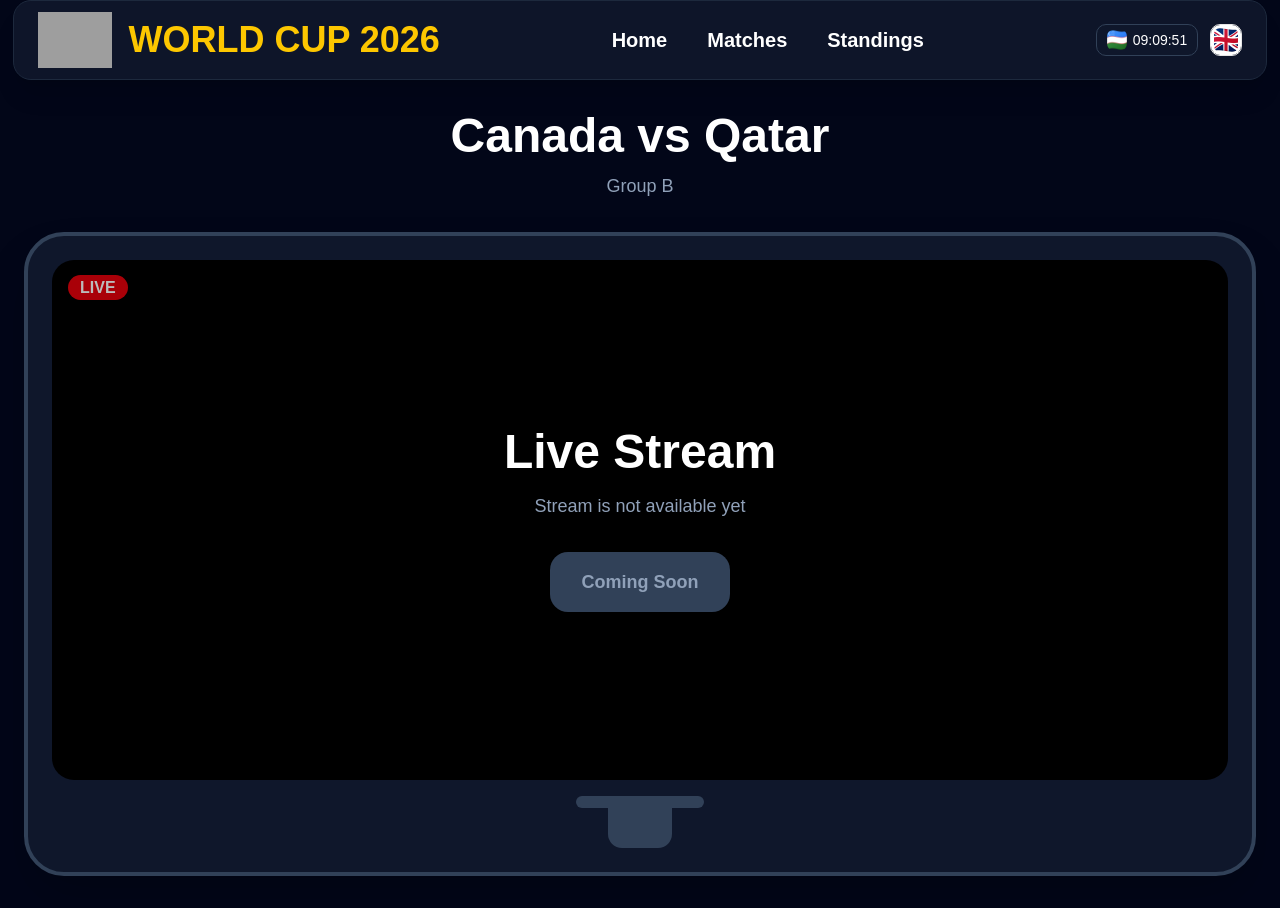
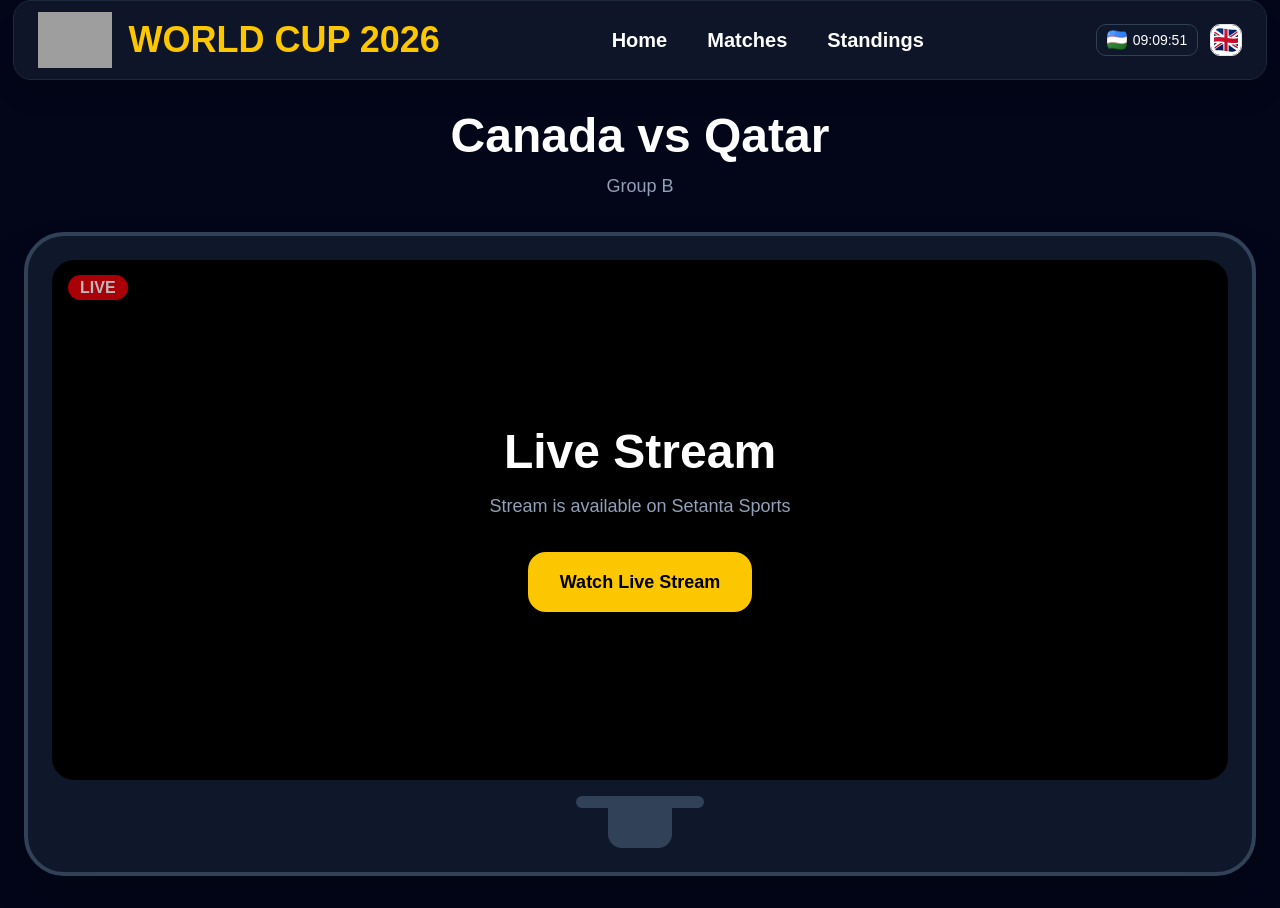
Before and after one commit to djurayevdavron/World-cup-2026-live, a React (Vite) app: page /live/10 in a window 1280 px wide. Built offline with nearby package versions, Linux system fonts and the light colour scheme; grey boxes are pictures that could not be loaded.

Commit message:
Update matchesData.js

```diff
--- a/src/data/matchesData.js
+++ b/src/data/matchesData.js
@@ -33,6 +33,7 @@ export const matches = [
   date: "2026-06-18",
   time: "21:00",
   status: "upcoming",
+  stream:"https://app.setantasports.com/live/304605"
 },
 
 {
@@ -45,6 +46,7 @@ export const matches = [
   date: "2026-06-19",
   time: "06:00",
   status: "upcoming",
+  stream:"https://app.setantasports.com/live/304608"
 },
 
 {
@@ -57,6 +59,7 @@ export const matches = [
   date: "2026-06-25",
   time: "06:00",
   status: "upcoming",
+  stream:"https://app.setantasports.com/live/304634"
 },
 
 {
@@ -69,6 +72,7 @@ export const matches = [
   date: "2026-06-25",
   time: "06:00",
   status: "upcoming",
+  stream:"https://app.setantasports.com/live/304633"
 },
 // GROUP B
 
@@ -91,11 +95,9 @@ export const matches = [
   awayTeam: "Switzerland",
   homeFlag: "/flags/qatar.png",
   awayFlag: "/flags/swits.png",
-  date: "2026-06-14",
-  time: "00:00",
-  status: "upcoming",
-
-  stream: "https://app.setantasports.com/live/304585"
+  homeScore: 1,
+  awayScore: 1,
+  status: "finished",
 },
 
 {
@@ -108,6 +110,7 @@ export const matches = [
   date: "2026-06-19",
   time: "00:00",
   status: "upcoming",
+  stream:"https://app.setantasports.com/live/304606"
 },
 
 {
@@ -120,6 +123,7 @@ export const matches = [
   date: "2026-06-19",
   time: "03:00",
   status: "upcoming",
+  stream:"https://app.setantasports.com/live/304607"
 },
 
 {
@@ -132,6 +136,7 @@ export const matches = [
   date: "2026-06-25",
   time: "00:00",
   status: "upcoming",
+  stream:"https://app.setantasports.com/live/304630"
 },
 
 {
@@ -144,6 +149,7 @@ export const matches = [
   date: "2026-06-25",
   time: "00:00",
   status: "upcoming",
+  stream:"https://app.setantasports.com/live/304629"
 },
 // GROUP C
 
@@ -154,10 +160,9 @@ export const matches = [
   awayTeam: "Marocco",
   homeFlag: "/flags/brazil.png",
   awayFlag: "/flags/marocco.png",
-  date: "2026-06-14",
-  time: "03:00",
-  status: "upcoming",
-  stream:"https://app.setantasports.com/live/304586"
+  homeScore: 1,
+  awayScore: 1,
+  status: "finished",
 },
 
 {
@@ -167,10 +172,9 @@ export const matches = [
   awayTeam: "Scotland",
   homeFlag: "/flags/haiti.png",
   awayFlag: "/flags/scotland.png",
-  date: "2026-06-14",
-  time: "06:00",
-  status: "upcoming",
-  stream:"https://app.setantasports.com/live/304587"
+  homeScore: 0,
+  awayScore: 1,
+  status: "finished",
 },
 
 {
@@ -183,6 +187,7 @@ export const matches = [
   date: "2026-06-20",
   time: "03:00",
   status: "upcoming",
+  stream:"https://app.setantasports.com/live/304610"
 },
 
 {
@@ -195,6 +200,7 @@ export const matches = [
   date: "2026-06-20",
   time: "05:30",
   status: "upcoming",
+  stream:"https://app.setantasports.com/live/304611"
 },
 
 {
@@ -207,6 +213,7 @@ export const matches = [
   date: "2026-06-25",
   time: "03:00",
   status: "upcoming",
+  stream:"https://app.setantasports.com/live/304631"
 },
 
 {
@@ -219,6 +226,7 @@ export const matches = [
   date: "2026-06-25",
   time: "03:00",
   status: "upcoming",
+  stream:"https://app.setantasports.com/live/304632"
 },
 // GROUP D
 
@@ -241,10 +249,9 @@ export const matches = [
   awayTeam: "Turkey",
   homeFlag: "/flags/australia.png",
   awayFlag: "/flags/turkey.png",
-  date: "2026-06-14",
-  time: "09:00",
-  status: "upcoming",
-  stream : "https://app.setantasports.com/live/304588"
+  homeScore: 2,
+  awayScore: 0,
+  status: "finished",
 },
 
 {
@@ -257,6 +264,7 @@ export const matches = [
   date: "2026-06-20",
   time: "00:00",
   status: "upcoming",
+  stream:"https://app.setantasports.com/live/304609"
 },
 
 {
@@ -269,6 +277,7 @@ export const matches = [
   date: "2026-06-20",
   time: "08:00",
   status: "upcoming",
+  stream:"https://app.setantasports.com/live/304612"
 },
 
 {
@@ -281,6 +290,7 @@ export const matches = [
   date: "2026-06-26",
   time: "07:00",
   status: "upcoming",
+  stream:"https://app.setantasports.com/live/304639"
 },
 
 {
@@ -293,6 +303,7 @@ export const matches = [
   date: "2026-06-26",
   time: "07:00",
   status: "upcoming",
+  stream:"https://app.setantasports.com/live/304640"
 },
 
 // GROUP E
@@ -307,6 +318,7 @@ export const matches = [
   date: "2026-06-14",
   time: "22:00",
   status: "upcoming",
+  stream:"https://app.setantasports.com/live/304589"
 },
 
 {
@@ -319,6 +331,7 @@ export const matches = [
   date: "2026-06-15",
   time: "04:00",
   status: "upcoming",
+  stream:"https://app.setantasports.com/live/304591"
 },
 
 {
@@ -331,6 +344,7 @@ export const matches = [
   date: "2026-06-21",
   time: "01:00",
   status: "upcoming",
+  stream:"https://app.setantasports.com/live/304614"
 },
 
 {
@@ -343,6 +357,7 @@ export const matches = [
   date: "2026-06-21",
   time: "05:00",
   status: "upcoming",
+  stream:"https://app.setantasports.com/live/304615"
 },
 
 {
@@ -355,6 +370,7 @@ export const matches = [
   date: "2026-06-26",
   time: "01:00",
   status: "upcoming",
+  stream:"https://app.setantasports.com/live/304635"
 },
 
 {
@@ -367,6 +383,7 @@ export const matches = [
   date: "2026-06-26",
   time: "01:00",
   status: "upcoming",
+  stream:"https://app.setantasports.com/live/304636"
 },
 // GROUP F
 
@@ -380,6 +397,7 @@ export const matches = [
   date: "2026-06-15",
   time: "01:00",
   status: "upcoming",
+  stream:"https://app.setantasports.com/live/304590"
 },
 
 {
@@ -392,6 +410,7 @@ export const matches = [
   date: "2026-06-15",
   time: "07:00",
   status: "upcoming",
+  stream:"https://app.setantasports.com/live/304592"
 },
 
 {
@@ -404,6 +423,7 @@ export const matches = [
   date: "2026-06-20",
   time: "22:00",
   status: "upcoming",
+  stream:"https://app.setantasports.com/live/304613"
 },
 
 {
@@ -416,6 +436,7 @@ export const matches = [
   date: "2026-06-21",
   time: "09:00",
   status: "upcoming",
+  stream:"https://app.setantasports.com/live/304616"
 },
 
 {
@@ -428,6 +449,7 @@ export const matches = [
   date: "2026-06-26",
   time: "04:00",
   status: "upcoming",
+  stream:"https://app.setantasports.com/live/304638"
 },
 
 {
@@ -440,6 +462,7 @@ export const matches = [
   date: "2026-06-26",
   time: "04:00",
   status: "upcoming",
+  stream:"https://app.setantasports.com/live/304637"
 },
 // GROUP G
 
@@ -453,6 +476,7 @@ export const matches = [
   date: "2026-06-15",
   time: "21:00",
   status: "upcoming",
+  stream:"https://app.setantasports.com/live/304593"
 },
 
 {
@@ -465,6 +489,7 @@ export const matches = [
   date: "2026-06-16",
   time: "03:00",
   status: "upcoming",
+  stream:"https://app.setantasports.com/live/304595"
 },
 
 {
@@ -477,6 +502,7 @@ export const matches = [
   date: "2026-06-21",
   time: "21:00",
   status: "upcoming",
+  stream:"https://app.setantasports.com/live/304617"
 },
 
 {
@@ -489,6 +515,7 @@ export const matches = [
   date: "2026-06-22",
   time: "03:00",
   status: "upcoming",
+  stream:"https://app.setantasports.com/live/304619"
 },
 
 {
@@ -501,6 +528,7 @@ export const matches = [
   date: "2026-06-27",
   time: "05:00",
   status: "upcoming",
+  stream:"https://app.setantasports.com/live/304644"
 },
 
 {
@@ -513,6 +541,7 @@ export const matches = [
   date: "2026-06-27",
   time: "05:00",
   status: "upcoming",
+  stream:"https://app.setantasports.com/live/304643"
 },
 // GROUP H
 
@@ -526,6 +555,7 @@ export const matches = [
   date: "2026-06-16",
   time: "00:00",
   status: "upcoming",
+  stream:"https://app.setantasports.com/live/304594"
 },
 
 {
@@ -538,6 +568,7 @@ export const matches = [
   date: "2026-06-16",
   time: "06:00",
   status: "upcoming",
+  stream:"https://app.setantasports.com/live/304596"
 },
 
 {
@@ -550,6 +581,7 @@ export const matches = [
   date: "2026-06-22",
   time: "00:00",
   status: "upcoming",
+  stream:"https://app.setantasports.com/live/304618"
 },
 
 {
@@ -562,6 +594,7 @@ export const matches = [
   date: "2026-06-22",
   time: "06:00",
   status: "upcoming",
+  stream:"https://app.setantasports.com/live/304620"
 },
 
 {
@@ -574,6 +607,7 @@ export const matches = [
   date: "2026-06-27",
   time: "08:00",
   status: "upcoming",
+  stream:"https://app.setantasports.com/live/304646"
 },
 
 {
@@ -586,6 +620,7 @@ export const matches = [
   date: "2026-06-27",
   time: "08:00",
   status: "upcoming",
+  stream:"https://app.setantasports.com/live/304645"
 },
 // GROUP I
 
@@ -599,6 +634,7 @@ export const matches = [
   date: "2026-06-17",
   time: "00:00",
   status: "upcoming",
+  stream:"https://app.setantasports.com/live/304597"
 },
 
 {
@@ -611,6 +647,7 @@ export const matches = [
   date: "2026-06-17",
   time: "03:00",
   status: "upcoming",
+  stream:"https://app.setantasports.com/live/304598"
 },
 
 {
@@ -623,6 +660,7 @@ export const matches = [
   date: "2026-06-23",
   time: "02:00",
   status: "upcoming",
+  stream:"https://app.setantasports.com/live/304622"
 },
 
 {
@@ -635,6 +673,7 @@ export const matches = [
   date: "2026-06-23",
   time: "05:00",
   status: "upcoming",
+  stream:"https://app.setantasports.com/live/304623"
 },
 
 {
@@ -659,6 +698,7 @@ export const matches = [
   date: "2026-06-27",
   time: "00:00",
   status: "upcoming",
+  stream:"https://app.setantasports.com/live/304642"
 },
 // GROUP J
 
@@ -672,6 +712,7 @@ export const matches = [
   date: "2026-06-17",
   time: "06:00",
   status: "upcoming",
+  stream:"https://app.setantasports.com/live/304599"
 },
 
 {
@@ -684,6 +725,7 @@ export const matches = [
   date: "2026-06-17",
   time: "09:00",
   status: "upcoming",
+  stream:"https://app.setantasports.com/live/304600"
 },
 
 {
@@ -696,6 +738,7 @@ export const matches = [
   date: "2026-06-22",
   time: "22:00",
   status: "upcoming",
+  stream:"https://app.setantasports.com/live/304621"
 },
 
 {
@@ -708,6 +751,7 @@ export const matches = [
   date: "2026-06-23",
   time: "08:00",
   status: "upcoming",
+  stream:"https://app.setantasports.com/live/304624"
 },
 
 {
@@ -720,6 +764,7 @@ export const matches = [
   date: "2026-06-28",
   time: "07:00",
   status: "upcoming",
+  stream:"https://app.setantasports.com/live/304652"
 },
 
 {
@@ -732,6 +777,7 @@ export const matches = [
   date: "2026-06-28",
   time: "07:00",
   status: "upcoming",
+  stream:"https://app.setantasports.com/live/304651"
 },
 // GROUP K
 
@@ -757,6 +803,7 @@ export const matches = [
   date: "2026-06-18",
   time: "07:00",
   status: "upcoming",
+  stream:"https://app.setantasports.com/live/304604"
 },
 
 {
@@ -769,6 +816,7 @@ export const matches = [
   date: "2026-06-23",
   time: "22:00",
   status: "upcoming",
+  stream:"https://app.setantasports.com/live/304625"
 },
 
 {
@@ -781,6 +829,7 @@ export const matches = [
   date: "2026-06-24",
   time: "07:00",
   status: "upcoming",
+  stream:"https://app.setantasports.com/live/304628"
 },
 
 {
@@ -793,6 +842,7 @@ export const matches = [
   date: "2026-06-28",
   time: "04:30",
   status: "upcoming",
+  stream:"https://app.setantasports.com/live/304649"
 },
 
 {
@@ -805,6 +855,7 @@ export const matches = [
   date: "2026-06-28",
   time: "04:30",
   status: "upcoming",
+  stream:"https://app.setantasports.com/live/304650"
 },
 // GROUP L
 
@@ -818,6 +869,7 @@ export const matches = [
   date: "2026-06-18",
   time: "01:00",
   status: "upcoming",
+  stream:"https://app.setantasports.com/live/304602"
 },
 
 {
@@ -830,6 +882,7 @@ export const matches = [
   date: "2026-06-18",
   time: "04:00",
   status: "upcoming",
+  stream:"https://app.setantasports.com/live/304603"
 },
 
 {
@@ -842,6 +895,7 @@ export const matches = [
   date: "2026-06-24",
   time: "01:00",
   status: "upcoming",
+  stream:"https://app.setantasports.com/live/304626"
 },
 
 {
@@ -854,6 +908,7 @@ export const matches = [
   date: "2026-06-24",
   time: "04:00",
   status: "upcoming",
+  stream:"https://app.setantasports.com/live/304627"
 },
 
 {
@@ -866,6 +921,7 @@ export const matches = [
   date: "2026-06-28",
   time: "02:00",
   status: "upcoming",
+  stream:"https://app.setantasports.com/live/304648"
 },
 
 {
@@ -878,5 +934,6 @@ export const matches = [
   date: "2026-06-28",
   time: "02:00",
   status: "upcoming",
+  stream:"https://app.setantasports.com/live/304647"
 },
 ];
```
